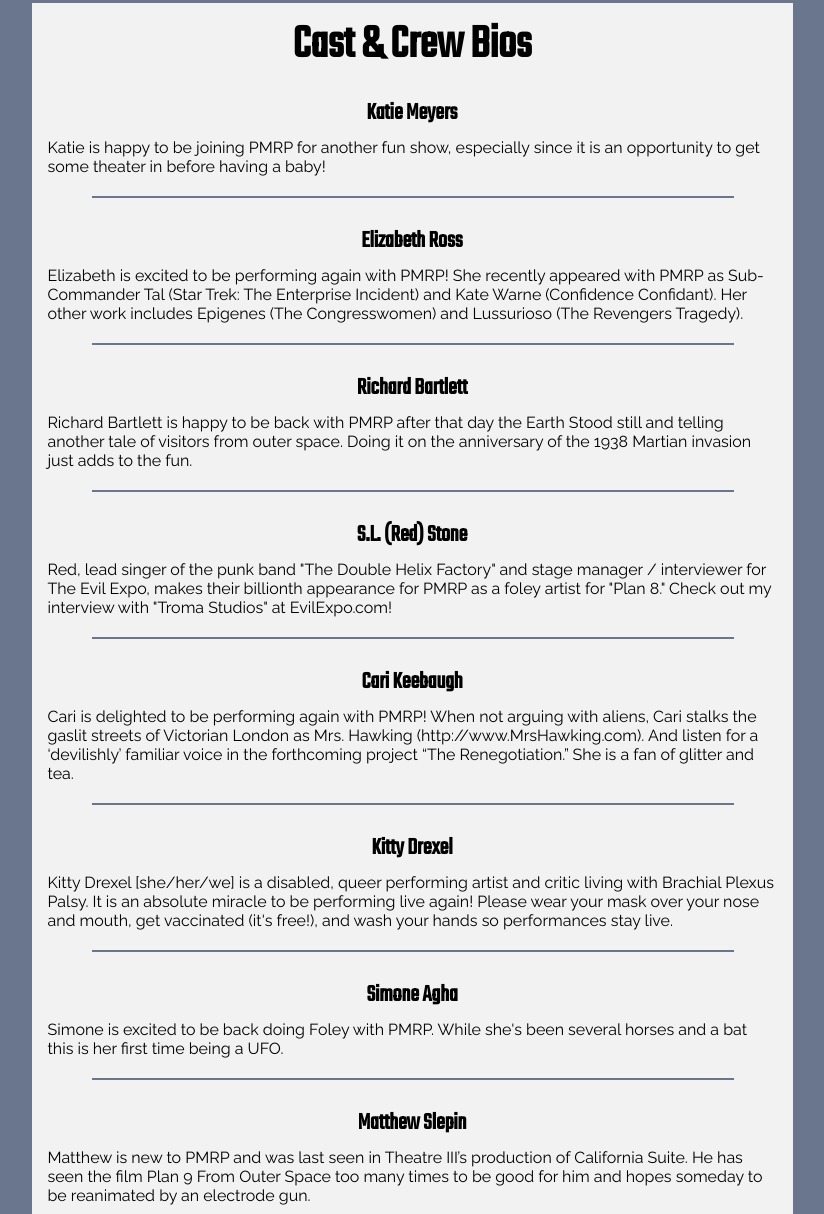
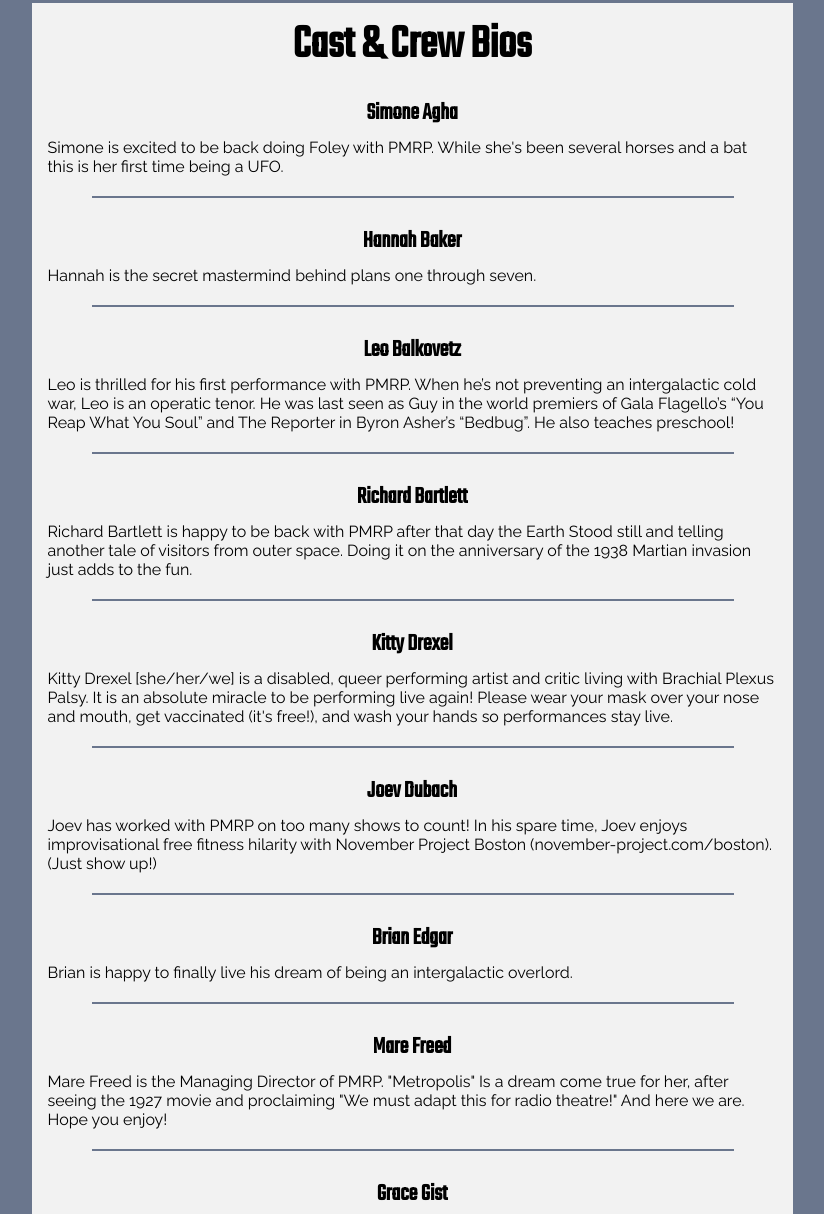
Before and after one commit to practicalmess/pmrp-program, a Gatsby site: page / in a window 1280 px wide. Shown: the part 2383-3597 px from the top of the page, without its empty margins (228-1052 px from the left). Built offline with nearby package versions, Linux system fonts and the light colour scheme; Gatsby itself is replaced by a stand-in of ours.

Commit message:
Sort bios alphabetically and add final bios

```diff
--- a/src/components/Bios.js
+++ b/src/components/Bios.js
@@ -4,9 +4,10 @@ import { data } from '../data.js';
 const Bios = (refs) => {
   const rawBiosData = data.bios;
   let biosArray = [];
-  rawBiosData.map((bio) => {
+  rawBiosData.forEach((bio) => {
+    console.log(bio.bioText);
     let bioText =
-      bio.bioText.charAt(0).toUpperCase() + bio.bioText.substring(1);
+      bio.bioText?.charAt(0).toUpperCase() + bio.bioText?.substring(1) || '';
     if (bioText.substring(0, 2) !== 'Is' && bioText.substring(0, 3) !== 'Has') {
       biosArray.push({
         firstName: bio.firstName,
@@ -25,6 +26,18 @@ const Bios = (refs) => {
       });
     }
   });
+
+  const compare = (a, b) => {
+    if (a.lastName < b.lastName) {
+      return -1;
+    }
+    if (a.lastName > b.lastName) {
+      return 1;
+    }
+    return 0;
+  };
+
+  biosArray.sort(compare);
 
   return (
     <div className="biosBlock">
--- a/src/data.js
+++ b/src/data.js
@@ -45,7 +45,7 @@ export const data = {
       { role: 'Lawyer', name: 'Marissa Kennedy' },
       { role: 'Belle', name: 'Rachel Tessler' },
       { role: 'Foley Captain', name: 'Tori Queeno' },
-      { role: 'Foley Artist', name: 'Stacie "Red" Stone' },
+      { role: 'Foley Artist', name: 'S.L. "Red" Stone' },
     ],
   },
   crew: {
@@ -334,8 +334,8 @@ export const data = {
         "is delighted to help bring spooky, silly sounds back to Boston Brunch Church (live!). She was last seen Zoomily as Mirror Sulu in PMRP's Gender-Swapped Star Trek. Thanks to the cast & crew for bearing with her last-minute emails, and thank YOU, dear audience member, for coming to hear and experience the cast's delightful voice noises!",
     },
     {
-      firstName: 'Scott T',
-      lastName: 'Hickey',
+      firstName: 'Scott',
+      lastName: 'T Hickey',
       bioText:
         'is terribly relieved to be doing actual foley for this show instead of mouth sounds.',
     },
@@ -348,7 +348,19 @@ export const data = {
     {
       firstName: 'Hannah',
       lastName: 'Baker',
-      bioText: '',
+      bioText: 'is the secret mastermind behind plans one through seven.',
+    },
+    {
+      firstName: 'Marissa',
+      lastName: 'Kennedy',
+      bioText:
+        'is a monotypic genus created for the non-venomous dwarf boa species,',
+    },
+    {
+      firstName: 'Karen',
+      lastName: 'Sarao',
+      bioText:
+        'is the most variably sized order of vertebrates, ranging from the 7mm Schindleria brevipinguis to the 5m marlin.',
     },
   ],
 };
```
